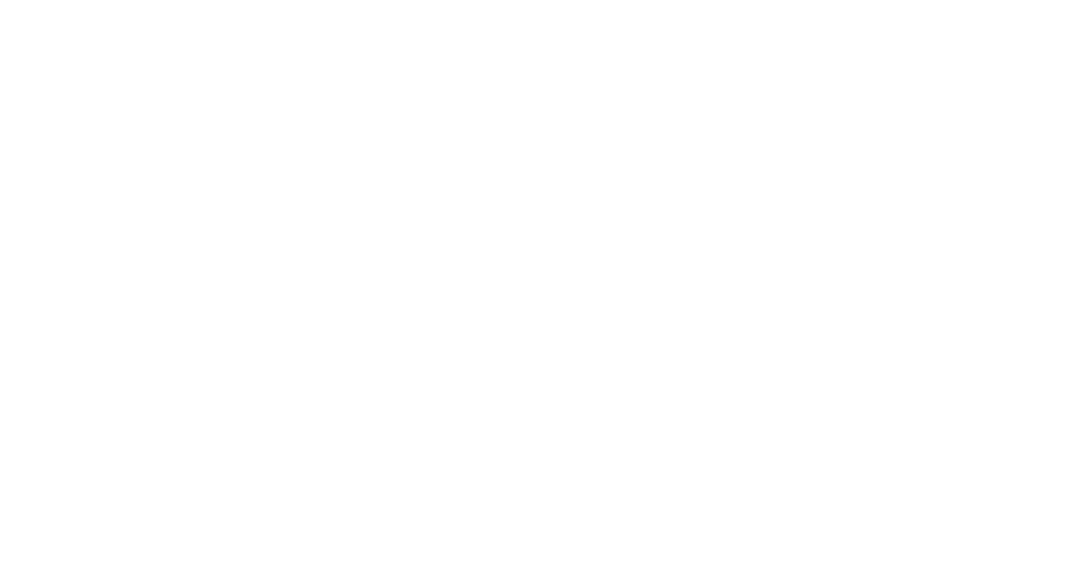
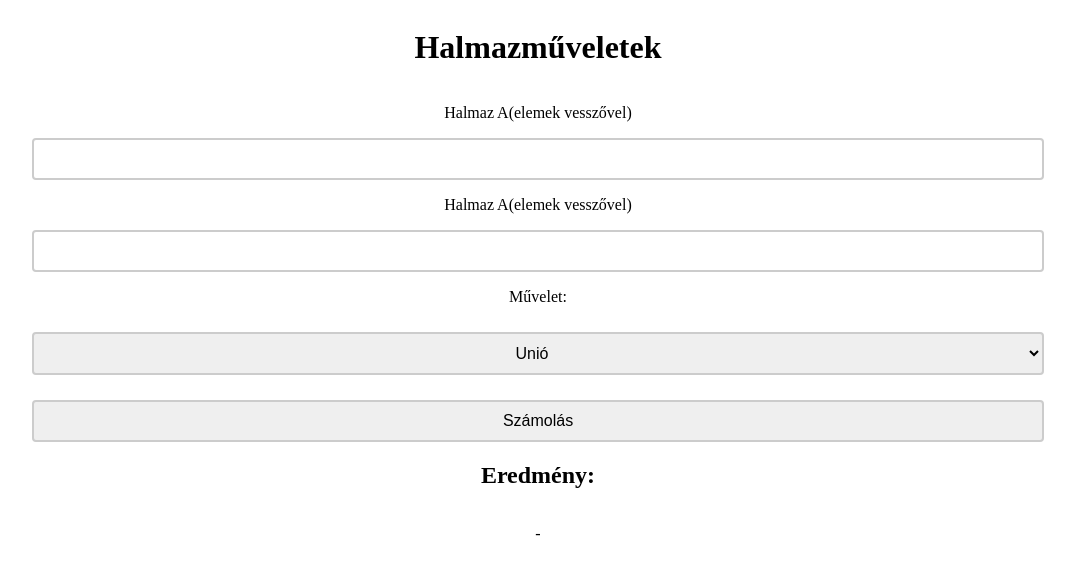
Before and after one commit to ErdeiFarkasGyula/halmaz, a plain HTML site: page index.html in a window 1280 px wide. Shown: the whole page, without its empty margins (102-1177 px from the left). Drawn offline with Linux system fonts and the light colour scheme.

Commit message:
HTML űrlap felhasználói inputhoz

```diff
--- a/index.html
+++ b/index.html
@@ -8,6 +8,23 @@
     <title>Halmaz</title>
 </head>
 <body>
+    <div>
+        <h1>Halmazműveletek</h1>
+        <p>Halmaz A(elemek vesszővel)</p>
+        <input type="text" id="halmazA">
+        <p>Halmaz A(elemek vesszővel)</p>
+        <input type="text" id="HalmazB">
+        <p>Művelet:</p>
+        <select id="muvelet">
+            <option value="unio">Unió</option>
+            <option value="metszet">Metszet</option>
+            <option value="kulonbseg">Különbség</option>
+        </select>
+        <button id="szamolas">Számolás</button>
 
+        <h2>Eredmény:</h2>
+        <p>-</p>
+    </div>
+    <div></div>
 </body>
 </html>
--- a/style.css
+++ b/style.css
@@ -0,0 +1,37 @@
+div {
+    display: flex;
+    flex-direction: column;
+    align-items: center;
+}
+input[type="text"] {
+    border: 2px solid #ccc;
+    padding: 10px;
+    font-size: 16px;
+    border-radius: 4px;
+    width: 80%;
+    box-sizing: border-box;
+}
+input[type="text"]:focus {
+    border-color: #66afe9;
+    outline: none;
+    box-shadow: 0 0 8px rgba(102, 175, 233, 0.6);
+}
+select {
+    padding: 10px;
+    font-size: 16px;
+    border-radius: 4px;
+    border: 2px solid #ccc;
+    width: 80%;
+    box-sizing: border-box;
+    margin-top: 10px;
+    text-align: center;
+}
+button {
+    margin-top: 25px;
+    border: 2px solid #ccc;
+    padding: 10px;
+    font-size: 16px;
+    border-radius: 4px;
+    width: 80%;
+    box-sizing: border-box;
+}
```
